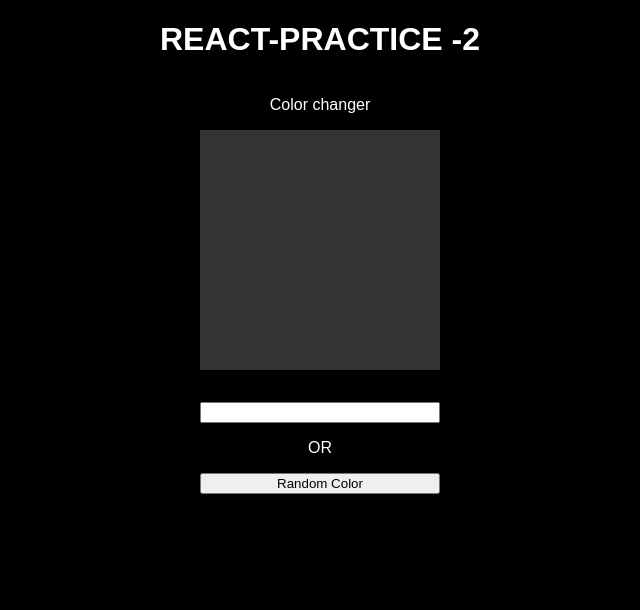
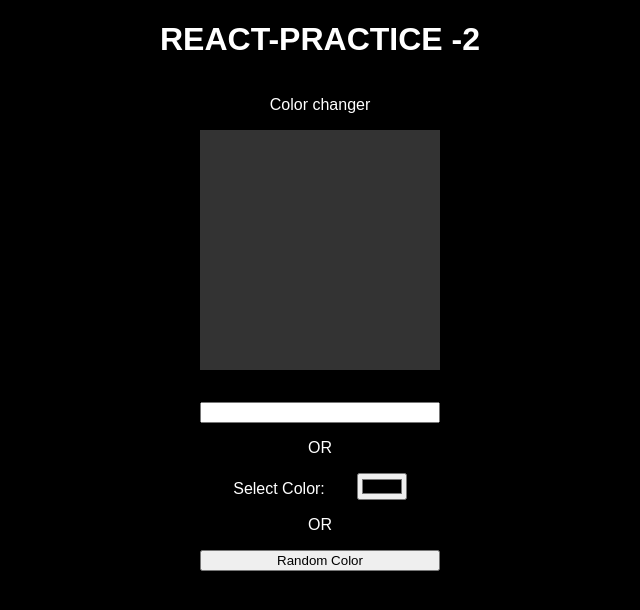
Before and after one commit to AliRazaShaheb/react-practice-2, a React (Create React App) app: page / in a window 1280 px wide. Shown: the top 610 px of the page, without its empty margins (320-960 px from the left). Built offline with nearby package versions, Linux system fonts and the light colour scheme.

Commit message:
color picker added

```diff
--- a/src/component/colorchanger/index.jsx
+++ b/src/component/colorchanger/index.jsx
@@ -22,6 +22,7 @@ export const BgContainer = () => {
   const [uiColor, setUiColor] = useState("");
   const changeColor = (color) => {
     setUiColor(color);
+    return color;
   };
   return (
     <div>
@@ -40,21 +41,40 @@ export const BgContainer = () => {
 
 export const ColorInput = ({ changeColor }) => {
   const [input, setInput] = useState("");
+  const [selectColor, setSelectColor] = useState("");
 
   const colorHandler = (e) => {
     const { value } = e.target;
     setInput(value);
+    const latestColor = changeColor(value);
+    setSelectColor(latestColor);
+  };
+  const selectColorHandler = (e) => {
+    const { value } = e.target;
+    setSelectColor(value);
     changeColor(value);
   };
   const randomColor = () => {
     const randColor = `#${Math.floor(Math.random() * 0xffffff).toString(16)}`;
-    changeColor(randColor);
+    const latestColor = changeColor(randColor);
+    console.log(latestColor);
+    setSelectColor(latestColor);
   };
 
   return (
     <div style={{ display: "flex", flexDirection: "column" }}>
       <input type="text" value={input} onChange={colorHandler} />
       <p>OR</p>
+      <label>
+        Select Color:
+        <input
+          type="color"
+          value={selectColor}
+          onChange={selectColorHandler}
+          style={{ marginLeft: "2rem" }}
+        />
+      </label>
+      <p>OR</p>
       <button onClick={randomColor}>Random Color</button>
     </div>
   );
```
